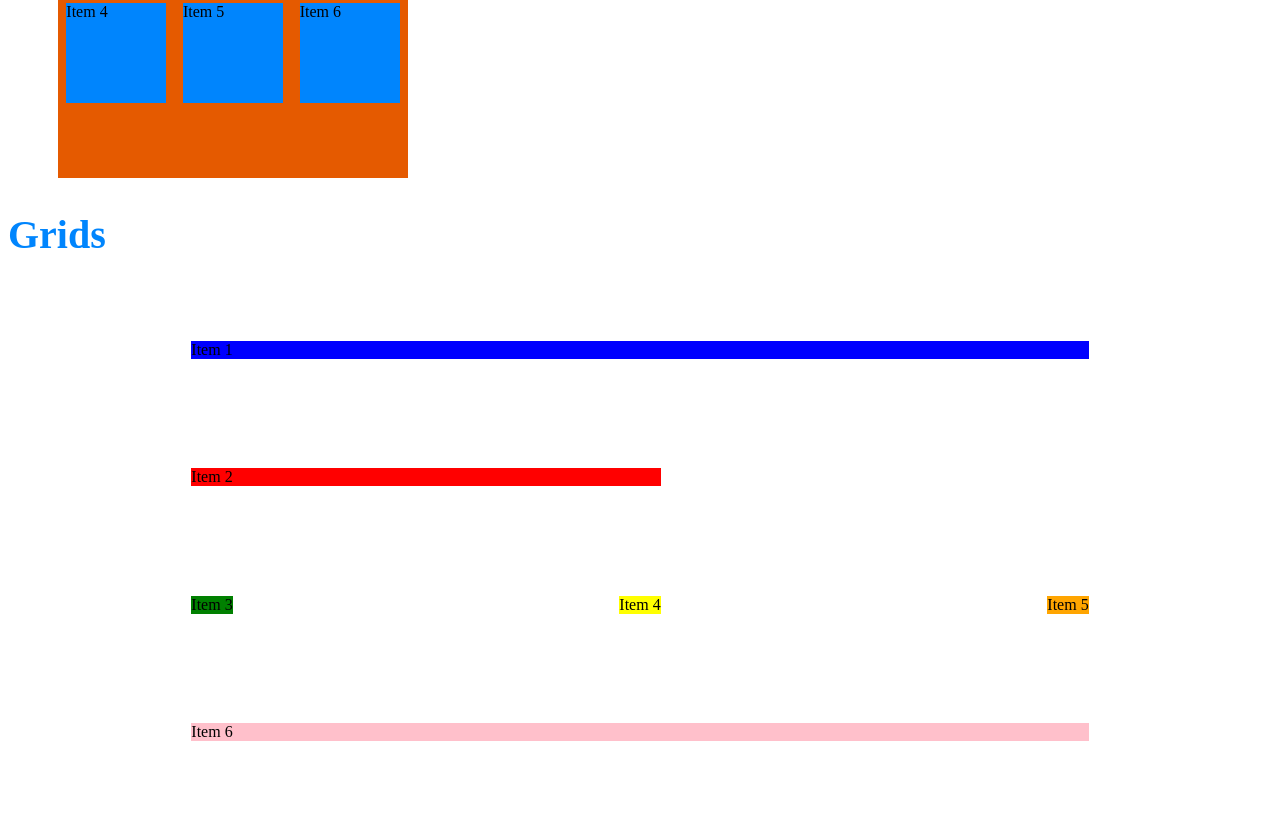
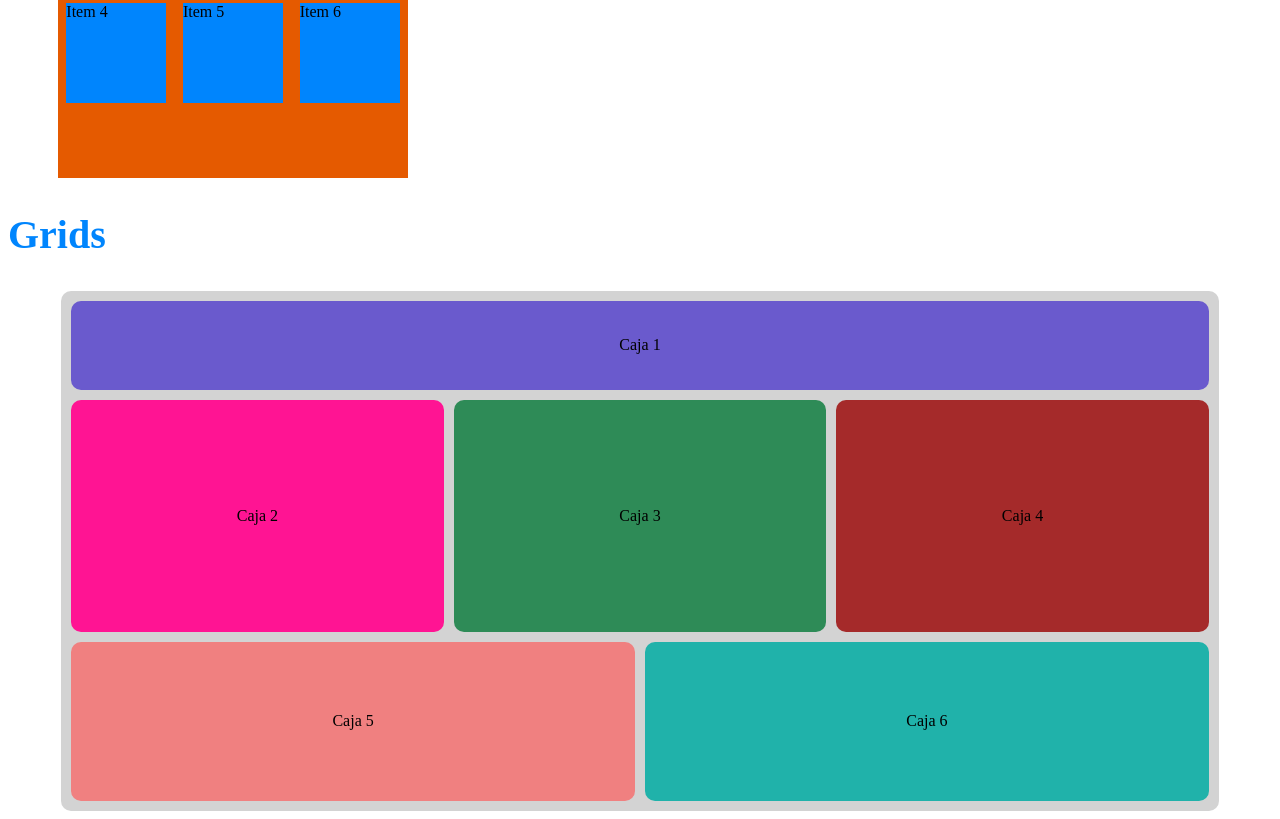
Before and after one commit to SantiRojo/MyDevTraining, a plain HTML site: page index.html in a window 1280 px wide. Shown: the part 5902-6721 px from the top of the page. Drawn offline with Linux system fonts and the light colour scheme.

```diff
--- a/index.html
+++ b/index.html
@@ -223,12 +223,12 @@
 
             <div class="gridContainer">
 
-                <div class="gridItem1">Item 1</div>
-                <div class="gridItem2">Item 2</div>
-                <div class="gridItem3">Item 3</div>
-                <div class="gridItem4">Item 4</div>
-                <div class="gridItem5">Item 5</div>
-                <div class="gridItem6">Item 6</div>
+                <div class="caja caja1">Caja 1</div>
+                <div class="caja caja2">Caja 2</div>
+                <div class="caja caja3">Caja 3</div>
+                <div class="caja caja4">Caja 4</div>
+                <div class="caja caja5">Caja 5</div>
+                <div class="caja caja6">Caja 6</div>
 
             </div>
 
--- a/styles.css
+++ b/styles.css
@@ -41,44 +41,70 @@
 }
 
 .gridContainer{
+    width: 90%;
     height: 500px;
+    margin: 0 auto;
+    padding: 10px;
+    border-radius: 10px;
+    background-color: lightgray;
     display: grid;
-    grid-template-areas: "head head head" "navbar navbar navbar" "art1 art2 art3" "foot foot foot";
-    grid-column-gap: 20px;
-    grid-row-gap: 10px;
-    justify-content: space-around;
-    align-content: space-around;
+    grid-template-areas:
+    "element1 element1 element1 element1 element1 element1"
+    "element2 element2 element3 element3 element4 element4"
+    "element2 element2 element3 element3 element4 element4"
+    "element2 element2 element3 element3 element4 element4"
+    "element5 element5 element5 element6 element6 element6"
+    "element5 element5 element5 element6 element6 element6";
+    gap: 10px;
 }
 
-
-.gridItem1{
-    grid-area: head;
-    background-color: blue;
+.caja{
+    display: flex;
+    border-radius: 10px;
+    justify-content: center;
+    align-items: center;
 }
 
-.gridItem2{
-    grid-area: navbar;
-    background-color: red;
-    grid-column-end: 3;
+.caja1{
+    background-color: slateblue;
+    grid-area: element1;
+    /* grid-column: 1/4;
+    grid-row: 1/3; */
 }
 
-.gridItem3{
-    grid-area: art1;
-    background-color: green;
-    grid-row-end: 3;
+.caja2{
+    background-color: deeppink;
+    grid-area: element2;
+    /* grid-column: 4/6;
+    grid-row: 1/5; */
 }
 
-.gridItem4{
-    grid-area: art2;
-    background-color: yellow;
+.caja3{
+    background-color: seagreen;
+    grid-area: element3;
+    /* grid-column: 1/4;
+    grid-row: 3/5; */
 }
 
-.gridItem5{
-    grid-area: art3;
-    background-color: orange;
+.caja4{
+    background-color: brown;
+    grid-area: element4;
+    /* grid-column: 1/-1;
+    grid-row: 5/-1; */
 }
 
-.gridItem6{
-    grid-area: foot;
-    background-color: pink;
+.caja5{
+    background-color: lightcoral;
+    grid-area: element5;
 }
+
+.caja6{
+    background-color: lightseagreen;
+    grid-area: element6;
+}
+
+@media (max-width:768px){
+    .caja6{
+        background-color: #e55a00
+    }
+};
```
